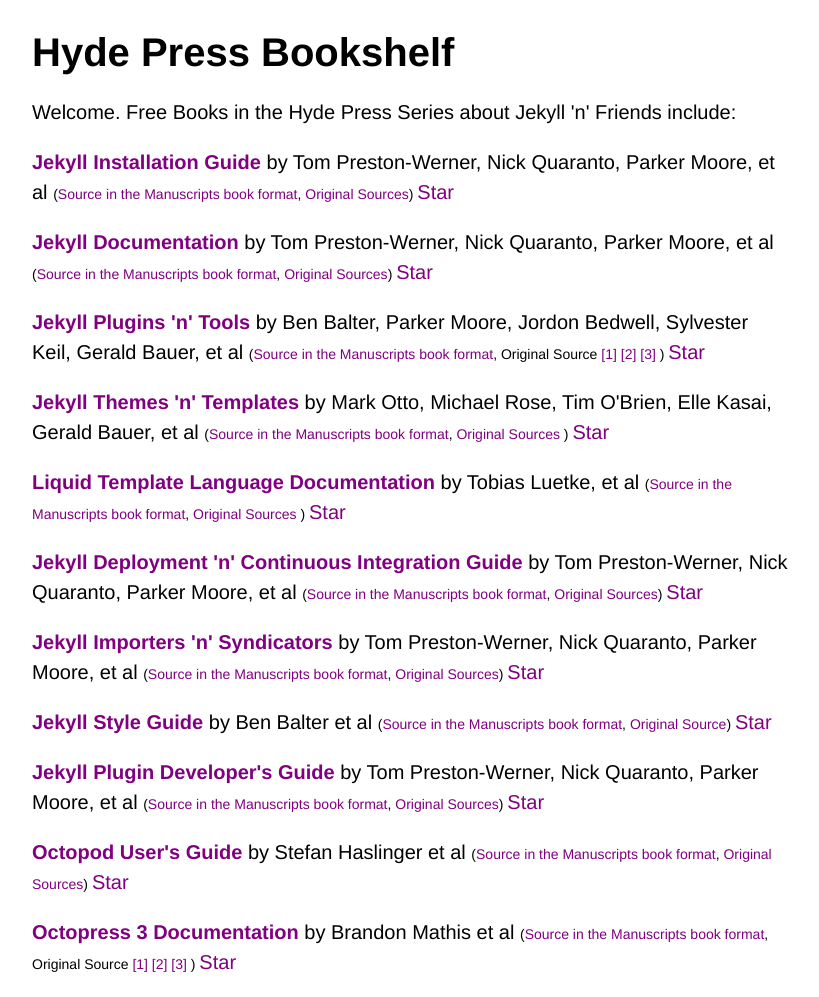
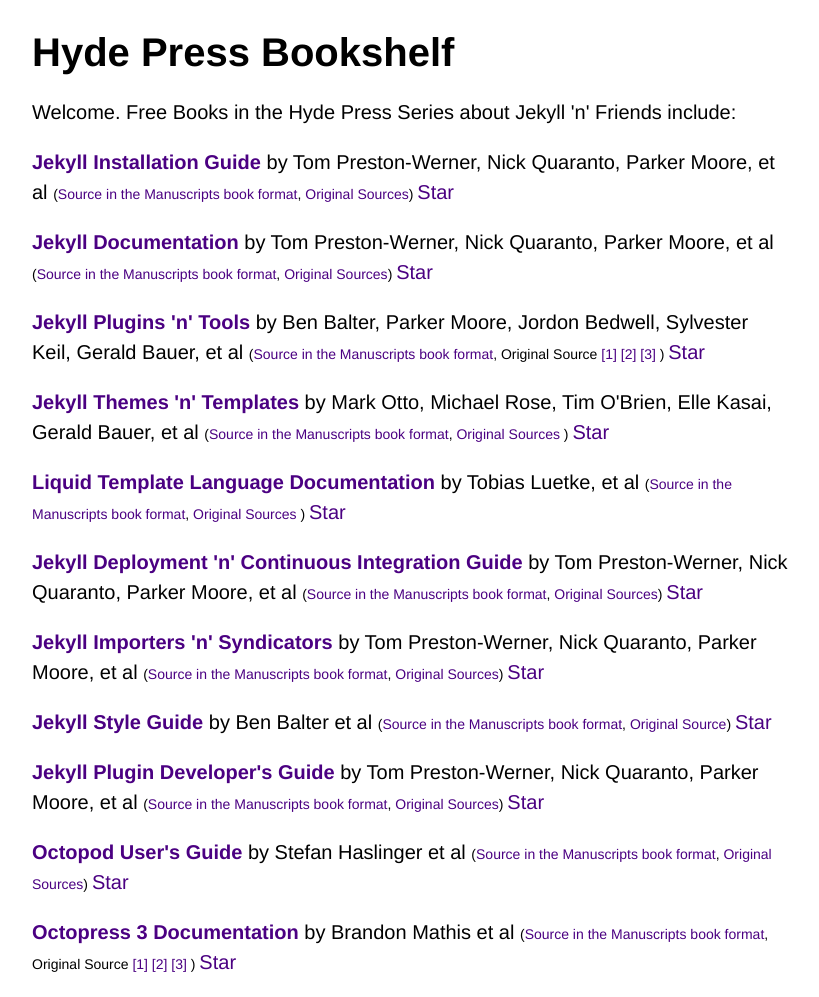
Before and after one commit to hydepress/hydepress.github.io, a Jekyll site: the page built from index.html, in a window 1280 px wide. Shown: the whole page, without its empty margins (228-1047 px from the left). Built offline with Jekyll 4.4.1, drawn with Linux system fonts in a browser that asks for light colours.

Commit message:
Update _settings.scss

```diff
--- a/css/_settings.scss
+++ b/css/_settings.scss
@@ -4,4 +4,4 @@
 
 $font-family:       "Helvetica Neue", Helvetica, Arial, sans-serif;
 
-$link-color:      #800080;  // try Purplewas	#268bd2;
+$link-color:     	#4b0082;   // try indigo was #800080 (Purple) was	#268bd2;
```
